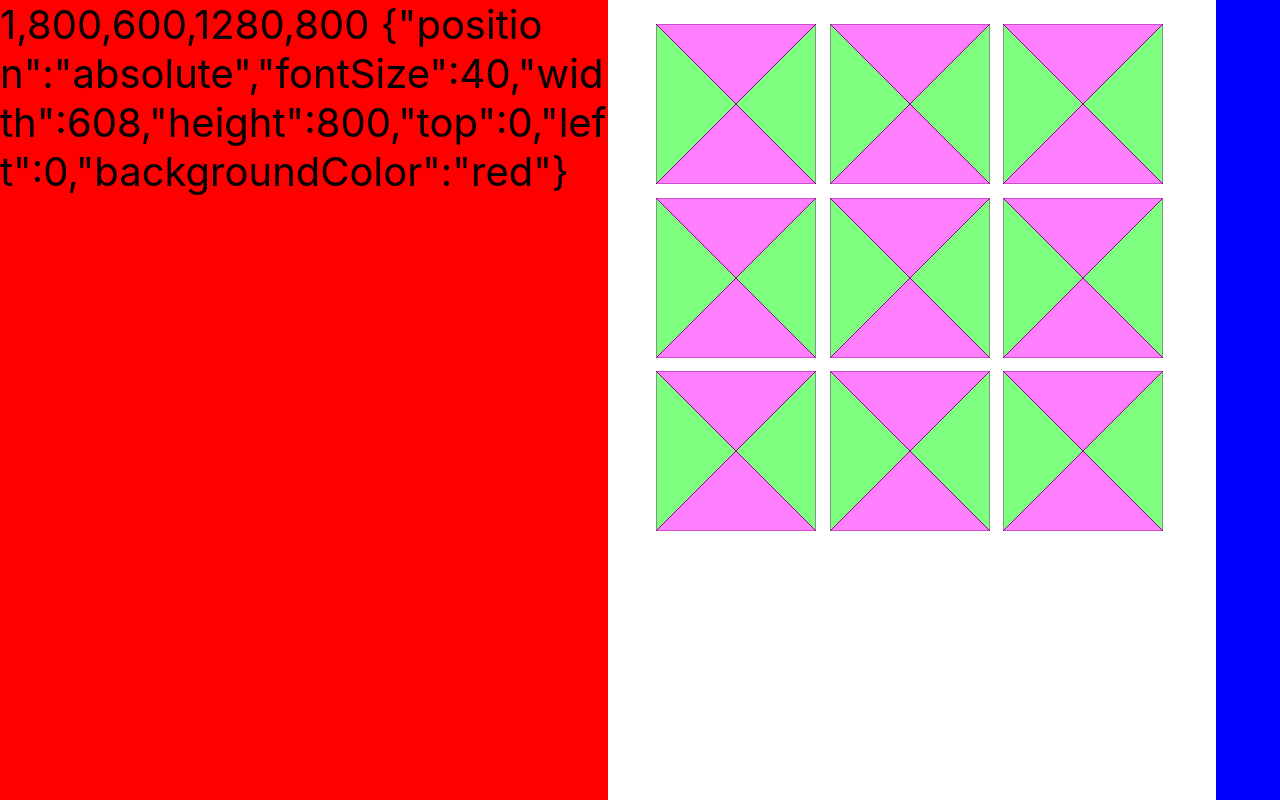
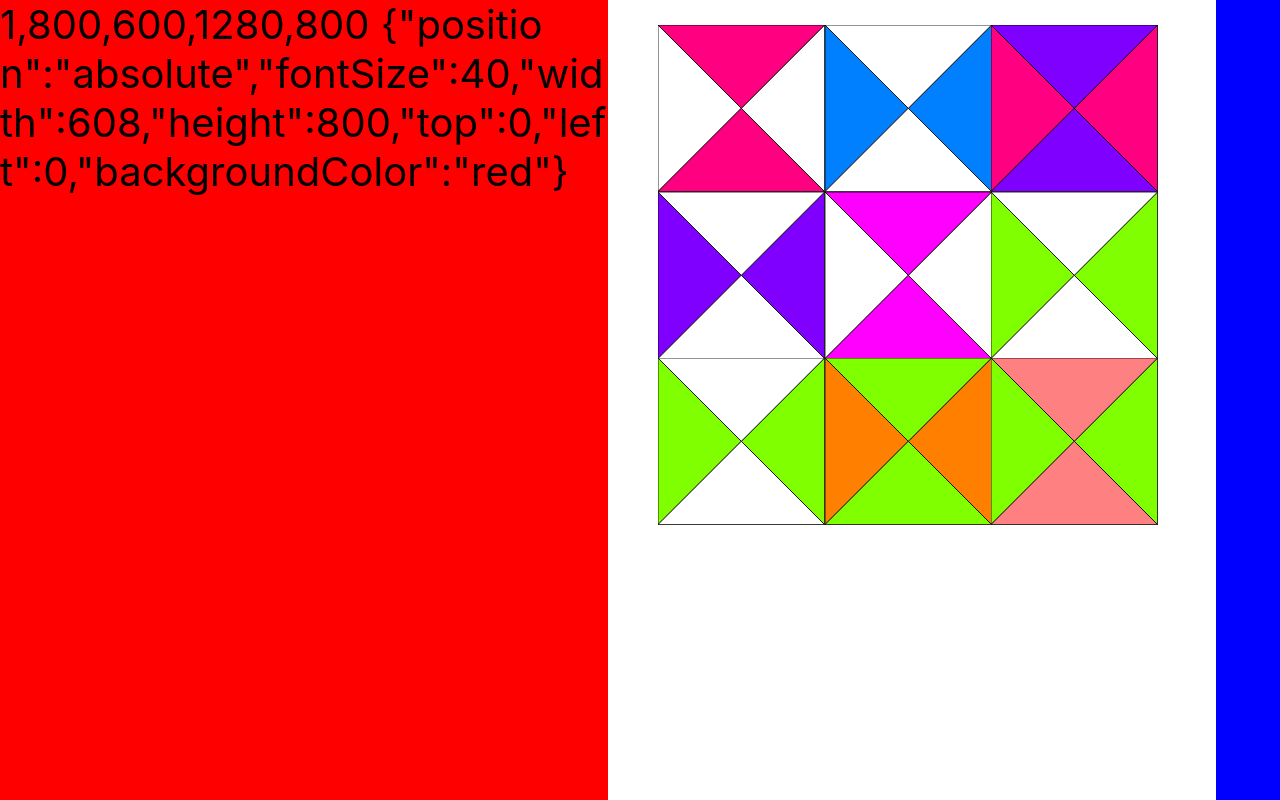
Before and after one commit to philbertani/ib01, a React (Create React App) app in the folder client/: page / in a window 1280 px wide. Built offline with nearby package versions, Linux system fonts and the light colour scheme.

Commit message:
lots of fooling around with colors to get the target board to work out reasonably

```diff
--- a/client/src/game/Mechanics.js
+++ b/client/src/game/Mechanics.js
@@ -1,34 +1,179 @@
 export default class Mechanics {
+  primaryColors = [
+    [255, 0, 0],
+    [0, 255, 0],
+    [0, 0, 255],
+
+    [255, 255, 0],   //add these to second level - it gets hard to distinguish
+    [0, 255, 255],
+    [255, 0, 255],
+  ];
+
+  /*
+    [255,255,0],
+    [0,255,255],
+    [255,0,255],
+
+  */
+
+  colorDist(c1,c2) {
+    let ss=0;  //sum of squared diffs - yeah
+    for (let i=0; i<3; i++) {
+      ss += (c1[i]-c2[i])*(c1[i]-c2[i]);
+    }
+    return Math.sqrt(ss);
+  }
+
+  vecToRGB(arr) {
+    return "rgba(" + arr[0] + "," + arr[1] + "," + arr[2] + ",1)";
+  }
+
+  sumVec(arr) {
+    let sum = 0;
+    for (let i = 0; i < arr.length; i++) {
+      sum += arr[i];
+    }
+    return sum;
+  }
+  avgVec(arr1, arr2) {
+    //just taking the average of 2 arrays
+    let v3 = Array(arr1.length).fill(0);
+
+    let normalize = false;
+    for (let i = 0; i < arr1.length; i++) {
+      v3[i] = arr1[i] + arr2[i];
+      if (v3[i] > 255) normalize = true;
+    }
+
+    if (normalize) {
+      for (let i = 0; i < arr1.length; i++) {
+        v3[i] /= 2;
+      }
+    }
+    return v3;
+  }
 
   constructor(boardInfo) {
     this.boardInfo = boardInfo;
     this.createBoard(this.boardInfo);
+    return this;
   }
 
-  * boardIter(index,boardInfo) {
+  *boardIter(index, boardInfo) {
     //have the generator function convert from linear index to 2d array index for us
-    while (index < boardInfo.rows*boardInfo.cols) {
-      const row = Math.trunc( index / boardInfo.cols );
-      const col = index - row*boardInfo.cols;
-      yield {row,col};
-      index ++;
+    while (index < boardInfo.rows * boardInfo.cols) {
+      const row = Math.trunc(index / boardInfo.cols);
+      const col = index - row * boardInfo.cols;
+      yield { row, col };
+      index++;
     }
     return;
   }
 
   createBoard(boardInfo) {
+    //hard to remember this syntax:
+    const newBoard = Array.from(Array(boardInfo.rows), () =>
+      Array(boardInfo.cols).fill(0)
+    );
 
-    //hard to remember this syntax:
-    const newBoard = Array.from( Array(boardInfo.rows), ()=>Array(boardInfo.cols).fill(0));
+    //boardIter returns the row,col of the board cell we will set
+    const cell = this.boardIter(0, boardInfo);
+    let end = false;
+    while (!end) {
+      const result = cell.next();
+      //console.log(result);
+
+      if (!result.done) {
+        const { row, col } = result.value;
+        //pick 2 differnt "secondary" colors for each cell
+
+        let [color1, color2, p1, p2] =
+          this.chooseSecondaryColors(this.primaryColors);
+        let color1Sum = this.sumVec(color1);
+        let color2Sum = this.sumVec(color2);
+        let colorDist = this.colorDist(color1,color2);
+        const white = 255 * 3;
+
+        let iter = 0;
+        while (colorDist<10 || (color1Sum >= white && color2Sum >= white && iter<100)) {
+          [color1, color2, p1, p2] =
+            this.chooseSecondaryColors(this.primaryColors);
+          color1Sum = this.sumVec(color1);
+          color2Sum = this.sumVec(color2);
+          colorDist = this.colorDist(color1,color2);
+          iter ++;
+        }
+
+        newBoard[row][col] = [color1, color2, p1, p2];
+      }
+      end = result.done;
+    }
+
+    this.targetBoard = newBoard;
 
     console.log(newBoard);
 
-    const cell = this.boardIter(0,boardInfo);
-    let end = false;
-    while ( !end ) {
-      const result = cell.next();
-      end = result.done;
-    }
+    return this;
   }
 
+  sort(arr) {
+    arr.sort((a, b) => a - b);
+  }
+
+  get2UniqueCombosOfPrimaryColors(N) {
+    const [n1, n2] = this.get2rndNumbers(N);
+    const p1 = [n1, n2];
+
+    let [m1, m2] = this.get2rndNumbers(N);
+    let p2 = [m1, m2];
+
+    p1.sort((a, b) => a - b);
+    p2.sort((a, b) => a - b);
+
+    let iter = 0;
+    while (p1[0] == p2[0] && p1[1] == p2[1] && iter < 100) {
+      iter++;
+      console.log("shiiiiiiit");
+      [m1, m2] = this.get2rndNumbers(N);
+      p2 = [m1, m2];
+      p2.sort((a, b) => a - b);
+    }
+
+    return [
+      [n1, n2],
+      [m1, m2],
+    ];
+  }
+
+  chooseSecondaryColors(primaryColors) {
+    const N = primaryColors.length;
+
+    const [p1, p2] = this.get2UniqueCombosOfPrimaryColors(N);
+
+    const [n1, n2] = [p1[0], p1[1]]; //this.get2rndNumbers(N);
+    const [m1, m2] = [p2[0], p2[1]]; //this.get2rndNumbers(N);
+
+    //console.log("rnd", n1,n2);
+    const color1 = this.avgVec(primaryColors[n1], primaryColors[n2]);
+
+    const color2 = this.avgVec(primaryColors[m1], primaryColors[m2]);
+
+    //return the 2 colors along with the original indices of the 2 primary colors
+    return [color1, color2, [n1, n2], [m1, m2]];
+  }
+
+  get2rndNumbers(N) {
+    const c1 = Math.trunc(Math.random() * N);
+    let c2 = c1;
+    let iter = 0;
+    while (c1 === c2 && iter < 10000) {
+      c2 = Math.trunc(Math.random() * N);
+    }
+
+    if (c1 == c2) {
+      console.log("fuuuuuuck", c1, c2);
+    }
+
+    return [c1, c2];
+  }
 }
--- a/client/src/game/SvgTriangles.js
+++ b/client/src/game/SvgTriangles.js
@@ -3,6 +3,7 @@ import React from "react";
 const commonStyle = {position:"absolute"};
 
 const fillPct = "100%";
+const strokeColor = "black";
 
 export function RightTriangleLowerLeft({ color }) {
   //whatever is in the viewBox gets scaled to % of container - nice!
@@ -10,7 +11,7 @@ export function RightTriangleLowerLeft({ color }) {
     <svg style={commonStyle} width={fillPct} viewBox="0 0 200 200">
       <polygon
         points="0,0 0,200 200,200"
-        style={{ fill: color, stroke: "purple", strokeWidth: 1 }}
+        style={{ fill: color, stroke: strokeColor, strokeWidth: 1 }}
       />
     </svg>
   );
@@ -21,7 +22,7 @@ export function RightTriangleUpperRight({ color }) {
     <svg style={commonStyle} width={fillPct}  viewBox="0 0 200 200">
       <polygon
         points="0,0 200,200 200,0"
-        style={{ fill: color, stroke: "purple", strokeWidth: 1 }}
+        style={{ fill: color, stroke: strokeColor, strokeWidth: 1 }}
       />
     </svg>
   );
@@ -32,7 +33,7 @@ export function RightTriangleUpperLeft({ color }) {
     <svg style={commonStyle} width={fillPct}  viewBox="0 0 200 200">
       <polygon
         points="0,0 200,0 0,200"
-        style={{ fill: color, stroke: "purple", strokeWidth: 1 }}
+        style={{ fill: color, stroke: strokeColor, strokeWidth: 1 }}
       />
     </svg>
   );
@@ -43,7 +44,7 @@ export function Left({ color }) {
     <svg style={commonStyle}  width={fillPct}  viewBox="0 0 200 200">
       <polygon
         points="0,0 0,200 100,100"
-        style={{ fill: color, stroke: "purple", strokeWidth: 1 }}
+        style={{ fill: color, stroke: strokeColor, strokeWidth: 1 }}
       />
     </svg>
   );
@@ -54,7 +55,7 @@ export function Right({ color }) {
     <svg style={commonStyle} width={fillPct}  viewBox="0 0 200 200">
       <polygon
         points="200,0 200,200 100,100"
-        style={{ fill: color, stroke: "purple", strokeWidth: 1 }}
+        style={{ fill: color, stroke: strokeColor, strokeWidth: 1 }}
       />
     </svg>
   );
@@ -65,7 +66,7 @@ export function Up({ color }) {
     <svg style={commonStyle} width={fillPct}  viewBox="0 0 200 200">
       <polygon
         points="0,0 200,0 100,100"
-        style={{ fill: color, stroke: "purple", strokeWidth: 1 }}
+        style={{ fill: color, stroke: strokeColor, strokeWidth: 1 }}
       />
     </svg>
   );
@@ -76,7 +77,7 @@ export function Down({ color }) {
     <svg style={commonStyle}  width={fillPct} viewBox="0 0 200 200">
       <polygon
         points="0,200 200,200 100,100"
-        style={{ fill: color, stroke: "purple", strokeWidth: 1 }}
+        style={{ fill: color, stroke: strokeColor, strokeWidth: 1 }}
       />
     </svg>
   );
--- a/client/src/game/TargetBoard.js
+++ b/client/src/game/TargetBoard.js
@@ -5,7 +5,7 @@ import {boardInfos} from "./boardInfo";
 import Mechanics from "./Mechanics";
 
 const boardInfo = boardInfos[3];
-
+const mech = new Mechanics(boardInfo);
 const {cellDivisor,spacingDivisor} = boardInfo;
 
 export default function TargetBoard({style}) {
@@ -25,9 +25,6 @@ export default function TargetBoard({style}) {
   React.useEffect(()=>{
 
     //this is getting called multiple times - prevent with boolean
-
-    const mech = new Mechanics(boardInfo);
-
     //we have to call for this from server for multi player
     const board = [];
 
@@ -35,17 +32,22 @@ export default function TargetBoard({style}) {
 
       for (let col=0; col<boardInfo.cols; col++) {
 
+        const cell = mech.targetBoard[row][col];
+        const color1 = mech.vecToRGB(cell[0]);
+        const color2 = mech.vecToRGB(cell[1]);
+
         const newStyle={
           position:"absolute", width:cellWidth,
           left: margin+spacing*col,
           top: margin/2+spacing*row
         }
+
         board.push(
           <div key={"tile"+row.toString()+col.toString()} style={newStyle}>
-            <SVGTRI.Left boardDims={styleFinal} color={"rgba(0,255,0,.5)"}/>
-            <SVGTRI.Right boardDims={styleFinal} color={"rgba(0,255,0,.5)"}/>
-            <SVGTRI.Up boardDims={styleFinal} color={"rgba(255,0,255,.5)"}/>
-            <SVGTRI.Down boardDims={styleFinal} color={"rgba(255,0,255,.5)"}/>
+            <SVGTRI.Left boardDims={styleFinal} color={color1}/>
+            <SVGTRI.Right boardDims={styleFinal} color={color1}/>
+            <SVGTRI.Up boardDims={styleFinal} color={color2}/>
+            <SVGTRI.Down boardDims={styleFinal} color={color2}/>
           </div>
         )
 
--- a/client/src/game/boardInfo.js
+++ b/client/src/game/boardInfo.js
@@ -2,8 +2,8 @@
 const boardInfo3x3 = {
   rows: 3,
   cols: 3,
-  cellDivisor: 3.8,
-  spacingDivisor: 3.5
+  cellDivisor: 3.65,    //3.8
+  spacingDivisor: 3.65  //3.5
 }
 
 const boardInfo4x4 = {
```
